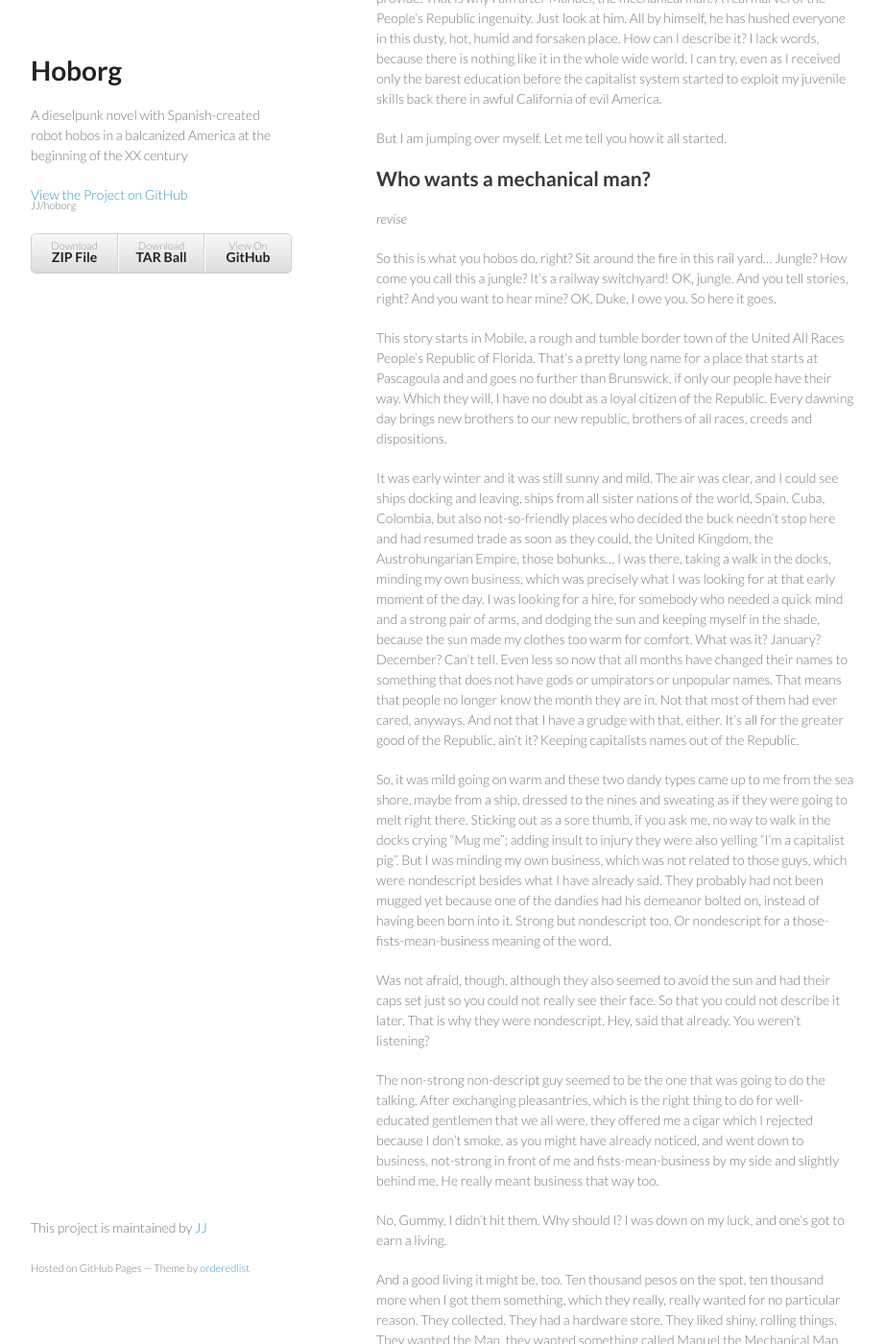
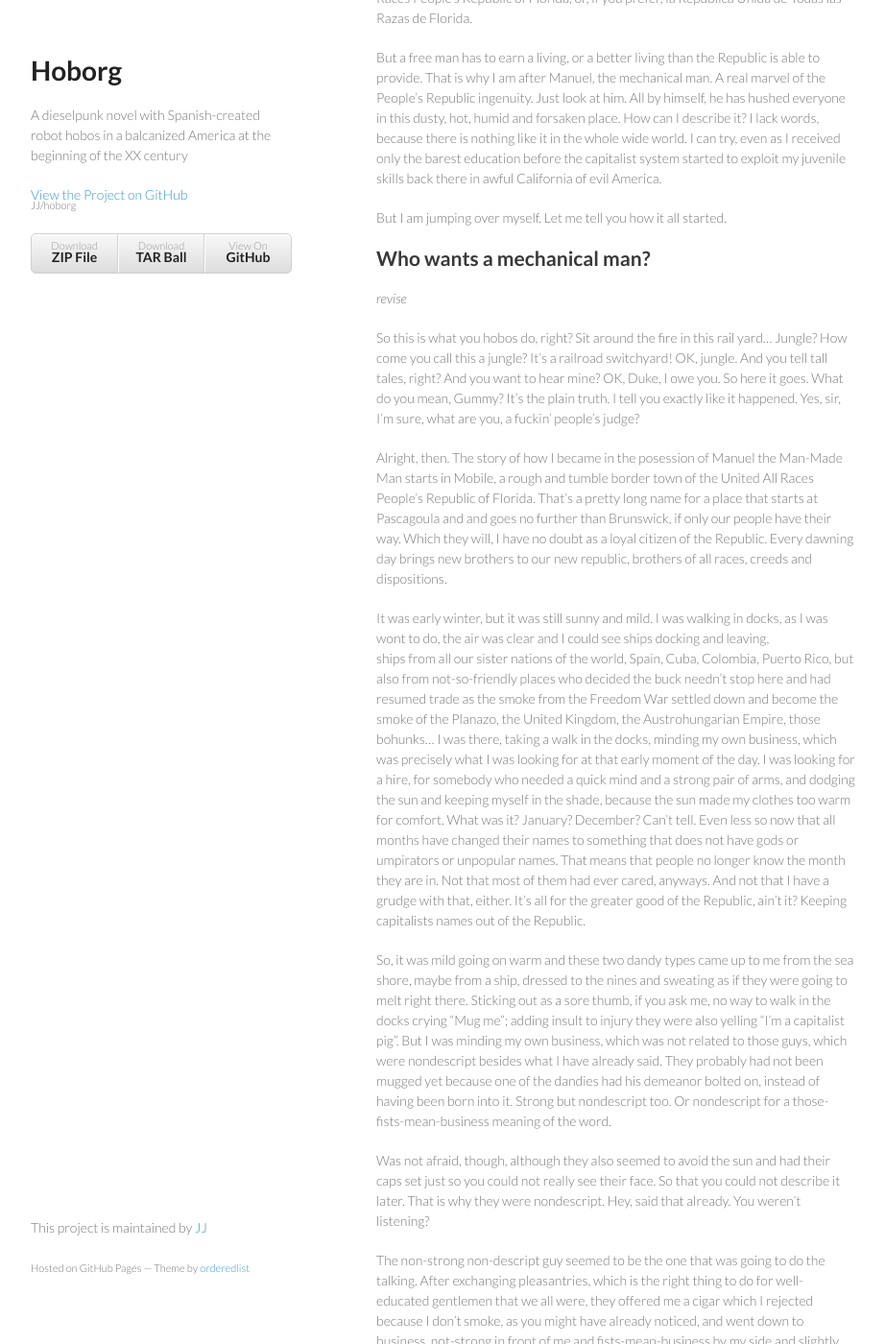
Before and after one commit to JJ/hoborg, a Jekyll site: the page built from text/text.md, in a window 1280 px wide and 1400 px high, scrolled down 718 px. Shown: the whole window at 96% size, without its empty margins (178-1100 px from the left). Built offline with Jekyll 4.4.1, drawn with Linux system fonts in a browser that asks for light colours; some of the changed text lies outside the part shown.

Commit message:
Sync text/text.md from master to gh-pages

```diff
--- a/text/text.md
+++ b/text/text.md
@@ -6,10 +6,15 @@
 -----------
 
 This novel is released under a free license. Please check [its web for
-details](http://github.com/JJ/hoborg). You can help by proof-reading, forking, or just talking about it.
+details](http://github.com/JJ/hoborg). You can help by proof-reading,
+forking (that is, creating your very own copy and changing it to your
+liking), or just talking about it.  You can follow its evolution [in
+Twitter @hoborg_novel](http://twitter.com/hoborg_novel).
 
 Meet the mechanical man
 ----------------------------------
+
+*revise and probably eliminate*
 
 There he was, gleaming in places, rusty in others. Rolling and
 whistling and frolicking to the general merriment of the public.
@@ -52,20 +57,28 @@
 *revise*
 
 So this is what you hobos do, right? Sit around the fire in this rail
-yard... Jungle? How come you call this a jungle? It's a railway
-switchyard! OK, jungle. And you tell stories, right? And you want to
-hear mine? OK, Duke, I owe you. So here it goes.
-
-This story starts in Mobile, a rough and tumble border town of the
+yard... Jungle? How come you call this a jungle? It's a railroad
+switchyard! OK, jungle. And you tell tall tales, right? And you want to
+hear mine? OK, Duke, I owe you. So here it goes. What do you mean,
+Gummy? It's the plain truth. I tell you exactly like it happened. Yes,
+sir, I'm sure, what are you, a fuckin' people's judge?
+
+Alright, then. The story of how I became in the posession of Manuel
+the Man-Made Man starts in Mobile, a rough and tumble border town of the
 United All Races People's Republic of Florida. That's a pretty long
 name for a place that starts at Pascagoula and and goes no further
 than Brunswick, if only our people  have their way. Which they
-will, I have no doubt as a loyal citizen of the Republic. Every dawning day brings new brothers to our
+will, I have no doubt as a loyal citizen of the Republic. Every
+dawning day brings new brothers to our
 new republic, brothers of all races, creeds and dispositions.
 
-It was early winter and it was still sunny and mild. The air was clear, and I could see ships docking and leaving,
-ships from all sister nations of the world, Spain, Cuba, Colombia, but also not-so-friendly places
-who decided the buck needn't stop here and had resumed trade as soon as they could,
+It was early winter, but it was still sunny and mild. I was walking
+in docks, as I was wont to do, the air was clear and I could see ships
+docking and leaving,
+ships from all our sister nations of the world, Spain, Cuba, Colombia,
+Puerto Rico, but also from not-so-friendly places
+who decided the buck needn't stop here and had resumed trade as the
+smoke from the Freedom War settled down and become the smoke of the Planazo,
 the United Kingdom, the Austrohungarian Empire, those bohunks... I was there, taking a walk in the docks, minding my own business,
 which was precisely what I was looking for at that early moment of the day. I was
 looking for a hire, for somebody who needed a quick mind and a strong pair
@@ -722,13 +735,16 @@
 shit. Man, do they shit...  The elephant bulls, Gummy, how could a
 mechanical man shit? Bolts, you say? Ha, that's rich.
 
-Elephants shit their fucking weight plus a bonus every fucking day. This I know because that was how I started kicking sawdust. And
+Elephants shit their fucking weight and that of two pregnant sows for
+good measure every fucking day. This I know because that was the gig I
+was given when I started kicking sawdust. Which I did in spades. And
 laying. And wiping. And producing. And fucking breathing and shitting
-sawdust all the fucking day. That was all for the greater good, which
+sawdust all the fucking day, in the company of beasts and sometimes of
+comrades. That was all for the greater good of obtaining my prize, which
 I could barely see, not to mention touch, during those first two
 weeks.
 
-"Gaucho" was one the words I learned early and heard often during
+"Gaucho" was one of the words I learned early and heard often during
 those days, sometimes from closed lips, sometimes accompanied by a
 sideways spit. That's how they call the people that is not born into
 the circus, people sent from the circus commission specially, which
```
